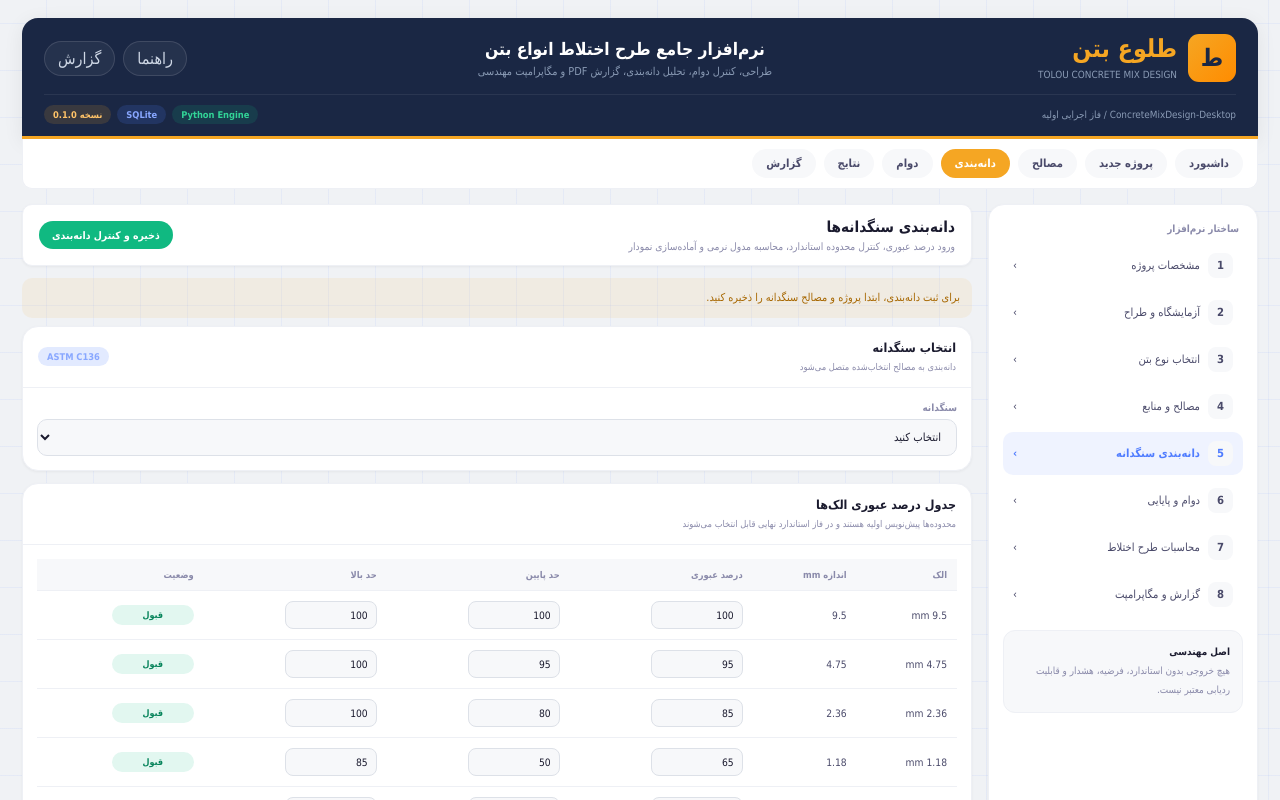
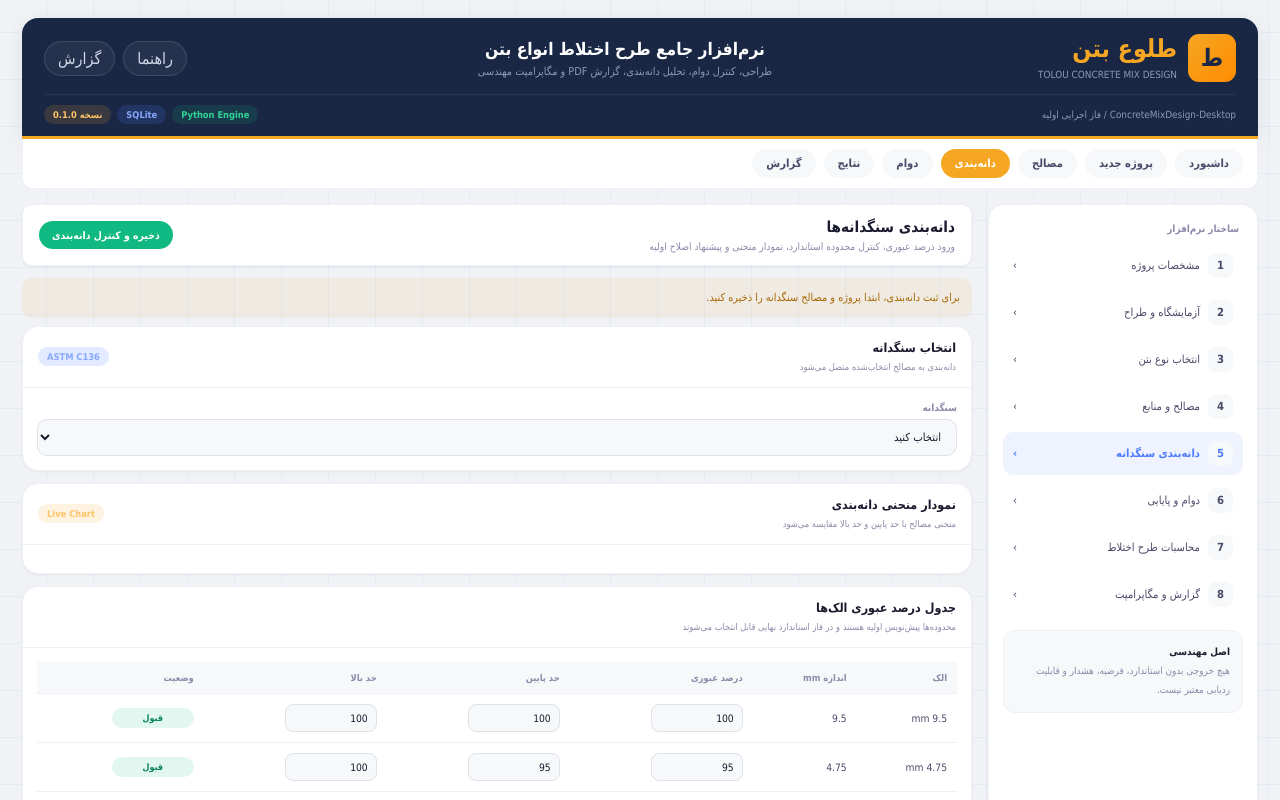
Before and after one commit to erfanamirij5-oss/ConcreteMixDesign-Desktop, a React (Vite) app in the folder apps/desktop/: page / in a window 1280 px wide. Both pictures are taken after a click on the button "دانه‌بندی". Shown: the top 800 px of the page. Built offline with nearby package versions, Linux system fonts and the light colour scheme.

Commit message:
Show live gradation chart and correction hints

```diff
--- a/apps/desktop/src/GradationView.tsx
+++ b/apps/desktop/src/GradationView.tsx
@@ -1,4 +1,5 @@
 import { useEffect, useMemo, useState } from 'react';
+import { GradationChart } from './GradationChart';
 import type { MaterialRecord } from './types/material';
 import type { GradationSummary, SaveGradationResponse, SieveRow } from './types/gradation';
 
@@ -21,10 +22,10 @@ export function GradationView(props: { mixDesignId: string | null }) {
   const [message, setMessage] = useState('');
 
   const aggregateMaterials = useMemo(() => materials.filter(item => item.materialType === 'fine_aggregate' || item.materialType === 'coarse_aggregate'), [materials]);
+  const liveRows = useMemo(() => rows.map(row => ({ ...row, status: classify(row) })), [rows]);
+  const liveWarningRows = liveRows.filter(row => row.status === 'low' || row.status === 'high');
 
-  useEffect(() => {
-    void loadMaterials();
-  }, [props.mixDesignId]);
+  useEffect(() => { void loadMaterials(); }, [props.mixDesignId]);
 
   async function loadMaterials() {
     if (!props.mixDesignId || !window.tolouMaterials) return;
@@ -40,16 +41,12 @@ export function GradationView(props: { mixDesignId: string | null }) {
   async function saveGradation() {
     setStatus('saving');
     setMessage('');
-
     try {
       if (!selectedMaterialId) throw new Error('ابتدا یک مصالح سنگدانه ریز یا درشت انتخاب کنید.');
       if (!window.tolouGradation) throw new Error('API دانه‌بندی در دسترس نیست. برنامه باید داخل Electron اجرا شود.');
-
-      const classifiedRows = rows.map(row => ({ ...row, status: classify(row) }));
-      const result = await window.tolouGradation.save({ materialId: selectedMaterialId, rows: classifiedRows }) as SaveGradationResponse;
+      const result = await window.tolouGradation.save({ materialId: selectedMaterialId, rows: liveRows }) as SaveGradationResponse;
       if (result.status !== 'pass') throw new Error(result.error ?? 'ذخیره دانه‌بندی ناموفق بود.');
-
-      setRows(classifiedRows);
+      setRows(liveRows);
       setSummary(result.summary ?? null);
       setStatus('saved');
       setMessage('دانه‌بندی سنگدانه با موفقیت ذخیره و کنترل اولیه شد.');
@@ -60,13 +57,13 @@ export function GradationView(props: { mixDesignId: string | null }) {
   }
 
   function updateRow(index: number, key: keyof SieveRow, value: number) {
-    setRows(previous => previous.map((row, rowIndex) => rowIndex === index ? { ...row, [key]: value, status: classify({ ...row, [key]: value }) } : row));
+    setRows(previous => previous.map((row, rowIndex) => rowIndex === index ? { ...row, [key]: value } : row));
   }
 
   return (
     <>
       <section className="titlebar">
-        <div><h2>دانه‌بندی سنگدانه‌ها</h2><p>ورود درصد عبوری، کنترل محدوده استاندارد، محاسبه مدول نرمی و آماده‌سازی نمودار</p></div>
+        <div><h2>دانه‌بندی سنگدانه‌ها</h2><p>ورود درصد عبوری، کنترل محدوده استاندارد، نمودار منحنی و پیشنهاد اصلاح اولیه</p></div>
         <div className="toolbar"><button className="btn success" disabled={status === 'saving'} onClick={saveGradation}>{status === 'saving' ? 'در حال ذخیره...' : 'ذخیره و کنترل دانه‌بندی'}</button></div>
       </section>
 
@@ -78,14 +75,13 @@ export function GradationView(props: { mixDesignId: string | null }) {
         <article className="panel wide-panel">
           <div className="panel-head"><div><h3>انتخاب سنگدانه</h3><span>دانه‌بندی به مصالح انتخاب‌شده متصل می‌شود</span></div><span className="badge blue">ASTM C136</span></div>
           <div className="panel-body form-body">
-            <label className="field full">
-              <span>سنگدانه</span>
-              <select value={selectedMaterialId} onChange={event => setSelectedMaterialId(event.target.value)}>
-                <option value="">انتخاب کنید</option>
-                {aggregateMaterials.map(item => <option value={item.id} key={item.id}>{item.name} - {item.source}</option>)}
-              </select>
-            </label>
+            <label className="field full"><span>سنگدانه</span><select value={selectedMaterialId} onChange={event => setSelectedMaterialId(event.target.value)}><option value="">انتخاب کنید</option>{aggregateMaterials.map(item => <option value={item.id} key={item.id}>{item.name} - {item.source}</option>)}</select></label>
           </div>
+        </article>
+
+        <article className="panel wide-panel">
+          <div className="panel-head"><div><h3>نمودار منحنی دانه‌بندی</h3><span>منحنی مصالح با حد پایین و حد بالا مقایسه می‌شود</span></div><span className="badge orange">Live Chart</span></div>
+          <div className="panel-body"><GradationChart rows={liveRows} /></div>
         </article>
 
         <article className="panel wide-panel">
@@ -93,21 +89,22 @@ export function GradationView(props: { mixDesignId: string | null }) {
           <div className="panel-body tablewrap">
             <table>
               <thead><tr><th>الک</th><th>اندازه mm</th><th>درصد عبوری</th><th>حد پایین</th><th>حد بالا</th><th>وضعیت</th></tr></thead>
-              <tbody>
-                {rows.map((row, index) => <tr key={row.sieveSizeMm}><td>{row.label}</td><td>{row.sieveSizeMm}</td><td><input className="table-input" type="number" value={row.percentPassing} onChange={event => updateRow(index, 'percentPassing', Number(event.target.value))} /></td><td><input className="table-input" type="number" value={row.standardMin ?? ''} onChange={event => updateRow(index, 'standardMin', Number(event.target.value))} /></td><td><input className="table-input" type="number" value={row.standardMax ?? ''} onChange={event => updateRow(index, 'standardMax', Number(event.target.value))} /></td><td><span className={`status-pill ${classify(row)}`}>{statusLabel(classify(row))}</span></td></tr>)}
-              </tbody>
+              <tbody>{liveRows.map((row, index) => <tr key={row.sieveSizeMm}><td>{row.label}</td><td>{row.sieveSizeMm}</td><td><input className="table-input" type="number" value={row.percentPassing} onChange={event => updateRow(index, 'percentPassing', Number(event.target.value))} /></td><td><input className="table-input" type="number" value={row.standardMin ?? ''} onChange={event => updateRow(index, 'standardMin', Number(event.target.value))} /></td><td><input className="table-input" type="number" value={row.standardMax ?? ''} onChange={event => updateRow(index, 'standardMax', Number(event.target.value))} /></td><td><span className={`status-pill ${row.status}`}>{statusLabel(row.status)}</span></td></tr>)}</tbody>
             </table>
           </div>
         </article>
 
-        <article className="panel wide-panel">
-          <div className="panel-head"><div><h3>خلاصه کنترل دانه‌بندی</h3><span>برای تحلیل اصلاح ترکیب در مرحله بعد استفاده می‌شود</span></div></div>
-          <div className="panel-body result-grid">
-            <div><label>مدول نرمی اولیه</label><strong>{summary?.finenessModulus ?? '-'}</strong></div>
-            <div><label>تعداد ردیف قبول</label><strong>{summary?.passedCount ?? '-'}</strong></div>
-            <div><label>تعداد هشدار</label><strong>{summary?.warningCount ?? '-'}</strong></div>
+        <article className="panel">
+          <div className="panel-head"><div><h3>خلاصه کنترل دانه‌بندی</h3><span>بعد از ذخیره، خلاصه رسمی ثبت می‌شود</span></div></div>
+          <div className="panel-body result-grid single-column"><div><label>مدول نرمی اولیه</label><strong>{summary?.finenessModulus ?? '-'}</strong></div><div><label>تعداد ردیف قبول</label><strong>{summary?.passedCount ?? '-'}</strong></div><div><label>تعداد هشدار</label><strong>{summary?.warningCount ?? liveWarningRows.length}</strong></div></div>
+          {summary && <div className="panel-body"><div className="alert info">{summary.recommendation}</div></div>}
+        </article>
+
+        <article className="panel">
+          <div className="panel-head"><div><h3>پیشنهاد اصلاح اولیه</h3><span>نسخه دقیق‌تر با ترکیب درصدی منابع اضافه می‌شود</span></div></div>
+          <div className="panel-body standards-list">
+            {(summary?.correctionHints ?? buildLiveHints(liveWarningRows)).map(hint => <div key={hint}>✓ {hint}</div>)}
           </div>
-          {summary && <div className="panel-body"><div className="alert info">{summary.recommendation}</div></div>}
         </article>
       </section>
     </>
@@ -121,6 +118,11 @@ function classify(row: SieveRow): SieveRow['status'] {
   return 'pass';
 }
 
+function buildLiveHints(warningRows: SieveRow[]) {
+  if (!warningRows.length) return ['منحنی فعلی در محدوده‌های واردشده است؛ کنترل نهایی با استاندارد پروژه و ریزدانه عبوری از 75 میکرون انجام شود.'];
+  return warningRows.map(row => row.status === 'high' ? `عبوری الک ${row.label} بالاتر از محدوده است؛ مصالح در این بازه ریزتر از هدف است.` : `عبوری الک ${row.label} پایین‌تر از محدوده است؛ مصالح در این بازه درشت‌تر از هدف است.`);
+}
+
 function statusLabel(status: SieveRow['status']) {
   if (status === 'pass') return 'قبول';
   if (status === 'low') return 'کمتر از حد';
```
